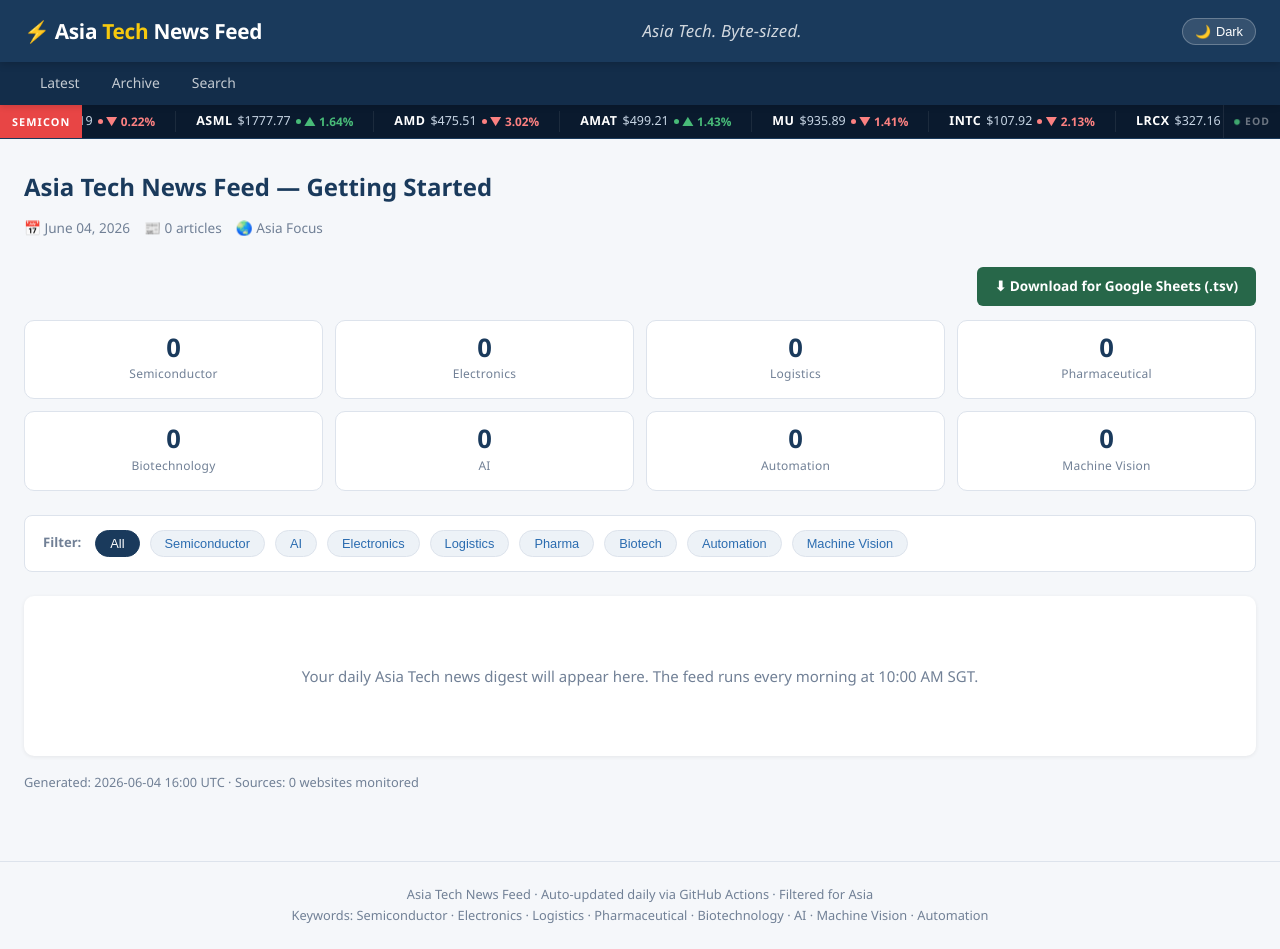
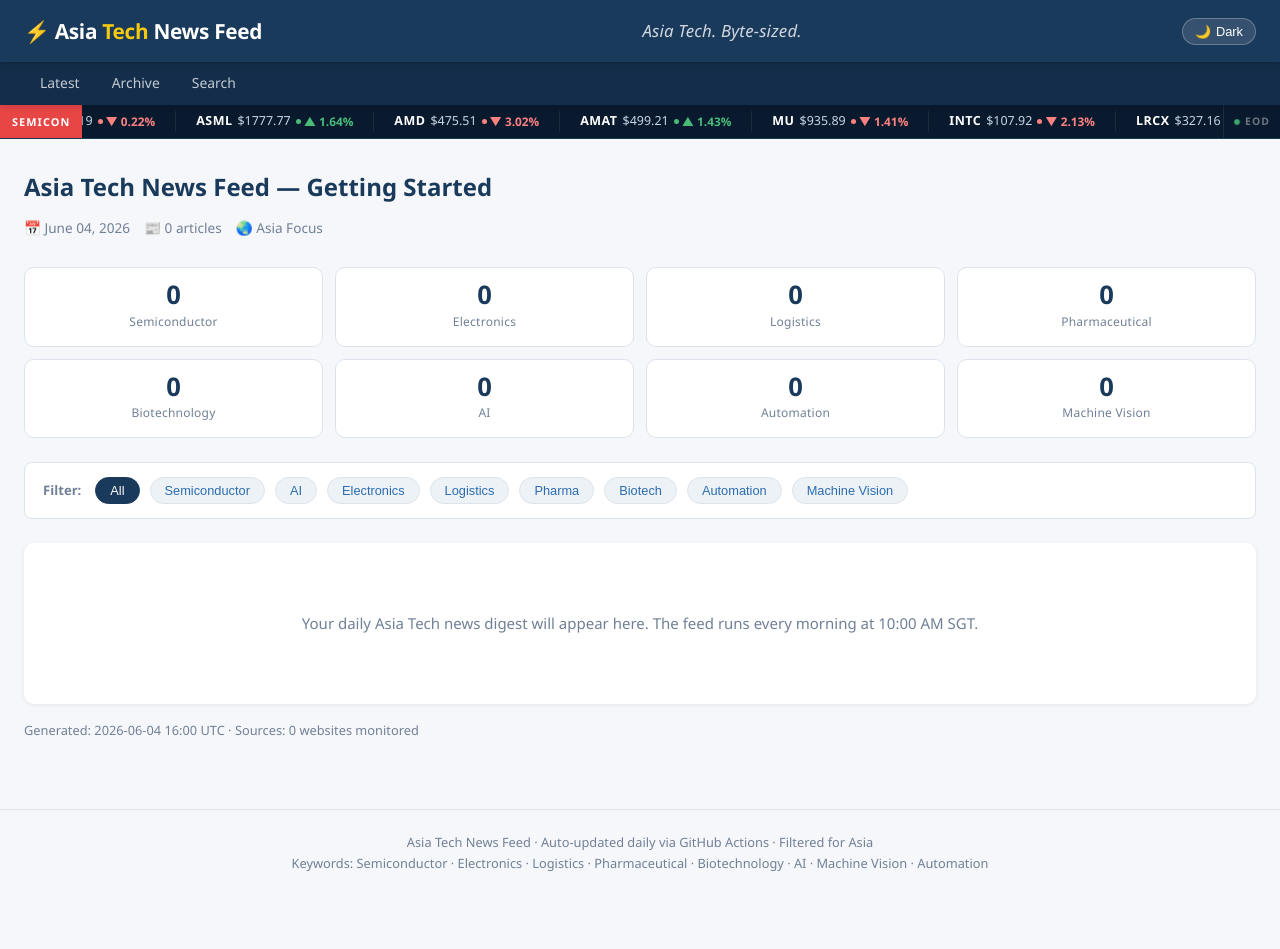
Before and after one commit to asiatechfeed/Asia-Tech-Feed, a Jekyll site: the page built from _posts/2026-06-05-welcome.md, in a window 1280 px wide and 949 px high. Built offline with Jekyll 4.4.1, drawn with Linux system fonts in a browser that asks for light colours.

Commit message:
Update post.html

```diff
--- a/_layouts/post.html
+++ b/_layouts/post.html
@@ -31,11 +31,6 @@ layout: default
   </div>
 </div>
 
-<div class="actions-bar">
-  <a href="{{ page.csv_file | relative_url }}" class="btn-download" download>
-    &#11015; Download for Google Sheets (.tsv)
-  </a>
-</div>
 
 <div class="summary-bar keyword-bar">
   {% assign kws = "semiconductor,electronics,logistics,pharmaceutical,biotechnology,AI,automation,machine vision" | split: "," %}
```
